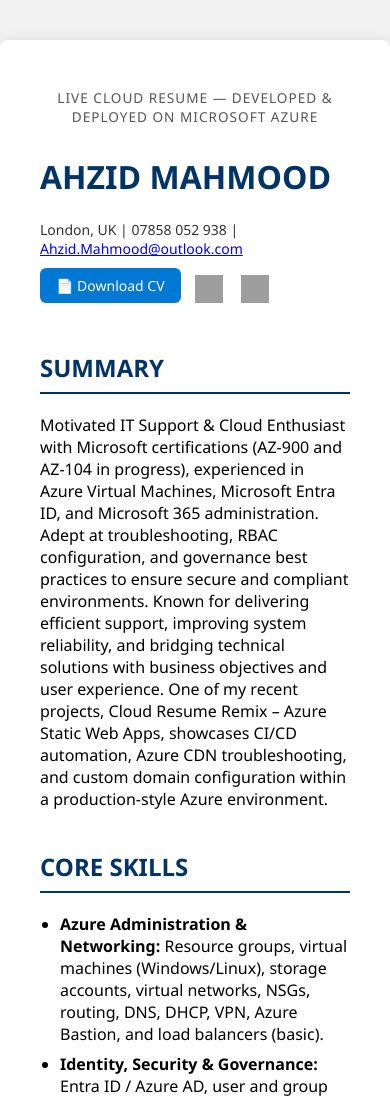
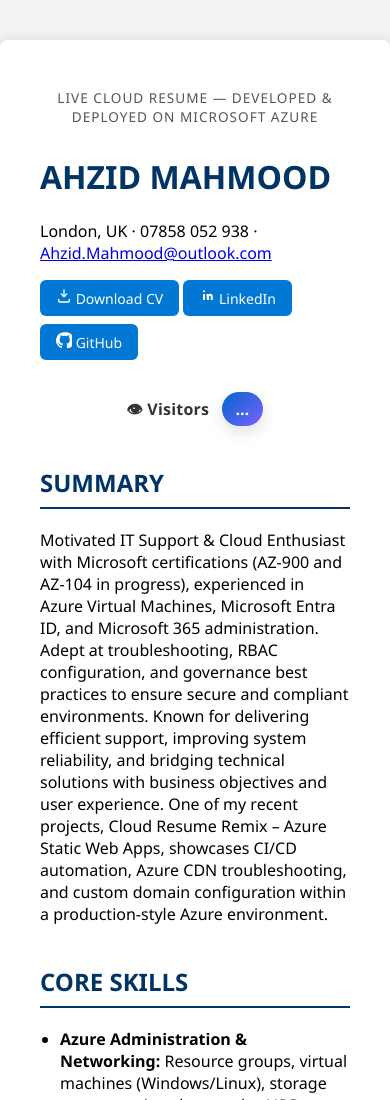
Before and after one commit to AhzidLabs/cloud-resume, a plain HTML site: page index.html in a window 390 px wide. Shown: the top 1100 px of the page. Drawn offline with Linux system fonts and the light colour scheme; no server answers; grey boxes are pictures that could not be loaded.

Commit message:
Fix: responsive topbar alignment + style cleanup

```diff
--- a/index.html
+++ b/index.html
@@ -4,40 +4,44 @@
   <meta charset="UTF-8" />
   <meta name="viewport" content="width=device-width, initial-scale=1.0" />
   <title>CV - Ahzid Mahmood</title>
-  <link rel="stylesheet" href="style.css?v=1.0.6" />
+  <link rel="stylesheet" href="style.css?v=1.0.7" />
 </head>
 <body>
   <div class="resume-container">
     <h2 class="live-badge">Live Cloud Resume — Developed & Deployed on Microsoft Azure</h2>
 
-    <header>
-      <h1>AHZID MAHMOOD</h1>
-      <div class="contact-row">
-        <span>
-          London, UK | 07858 052 938 |
-          <a href="mailto:Ahzid.Mahmood@outlook.com">Ahzid.Mahmood@outlook.com</a>
-        </span>
+    <!-- TOP BAR -->
+<header class="topbar">
+  <div class="identity">
+    <h1 class="name">AHZID MAHMOOD</h1>
+    <p class="meta">
+      London, UK · 07858 052 938 ·
+      <a href="mailto:Ahzid.Mahmood@outlook.com">Ahzid.Mahmood@outlook.com</a>
+    </p>
+  </div>
 
-        <div class="buttons">
-          <!-- ✅ Original download link restored -->
-          <a href="Ahzid-Mahmood-CV.pdf" download class="btn">📄 Download CV</a>
-          <a href="https://linkedin.com/in/ahzid-mahmood" target="_blank" rel="noopener">
-            <img
-              src="https://cdn.jsdelivr.net/gh/devicons/devicon/icons/linkedin/linkedin-original.svg"
-              alt="LinkedIn"
-              class="icon-inline"
-            />
-          </a>
-          <a href="https://github.com/AhzidLabs" target="_blank" rel="noopener">
-            <img
-              src="https://cdn.jsdelivr.net/gh/devicons/devicon/icons/github/github-original.svg"
-              alt="GitHub"
-              class="icon-inline"
-            />
-          </a>
-        </div>
-      </div>
-    </header>
+  <nav class="actions" aria-label="Profile links">
+    <a class="btn btn-primary" href="Ahzid Mahmood CV 2025.pdf" download>
+      <!-- download icon -->
+      <svg width="16" height="16" viewBox="0 0 24 24" aria-hidden="true"><path d="M12 3v10m0 0 4-4m-4 4-4-4M4 17v2a2 2 0 0 0 2 2h12a2 2 0 0 0 2-2v-2" fill="none" stroke="currentColor" stroke-width="2" stroke-linecap="round" stroke-linejoin="round"/></svg>
+      Download CV
+    </a>
+    <a class="btn" href="https://www.linkedin.com/in/ahzid" target="_blank" rel="noopener">
+      <!-- LinkedIn icon -->
+      <svg width="16" height="16" viewBox="0 0 24 24" aria-hidden="true"><path d="M6 9h3v9H6zM7.5 6.5A1.5 1.5 0 1 0 7.5 3.5 1.5 1.5 0 0 0 7.5 6.5zM11 9h2.9v1.3h.1c.4-.8 1.4-1.7 2.9-1.7 3.1 0 3.7 2 3.7 4.6V18h-3v-4c0-1 0-2.4-1.5-2.4S15 12.8 15 14v4h-3z" fill="currentColor"/></svg>
+      LinkedIn
+    </a>
+    <a class="btn" href="https://github.com/AhzidLabs" target="_blank" rel="noopener">
+      <!-- GitHub icon -->
+      <svg width="16" height="16" viewBox="0 0 24 24" aria-hidden="true"><path d="M12 .5a12 12 0 0 0-3.8 23.4c.6.1.8-.3.8-.6v-2.2c-3.3.7-4-1.6-4-1.6-.6-1.5-1.5-1.9-1.5-1.9-1.3-.9.1-.9.1-.9 1.4.1 2.2 1.5 2.2 1.5 1.2 2.2 3.3 1.6 4.1 1.2.1-.9.5-1.6.9-2-2.6-.3-5.3-1.3-5.3-5.9 0-1.3.5-2.4 1.2-3.2-.1-.3-.5-1.6.1-3.3 0 0 1-.3 3.3 1.2a11.5 11.5 0 0 1 6 0c2.3-1.5 3.3-1.2 3.3-1.2.6 1.7.2 3 .1 3.3.8.8 1.2 1.9 1.2 3.2 0 4.6-2.7 5.6-5.3 5.9.6.5 1 1.4 1 2.8v4.1c0 .3.2.8.9.6A12 12 0 0 0 12 .5" fill="currentColor"/></svg>
+      GitHub
+    </a>
+  </nav>
+</header>
+
+<!-- Optional: visitor counter placed right under the top bar -->
+<p class="counter">👁 Visitors <span id="visitorCounter" class="counter-badge">…</span></p>
+
 
     <!-- ========== SUMMARY ========== -->
     <section id="summary">
```
